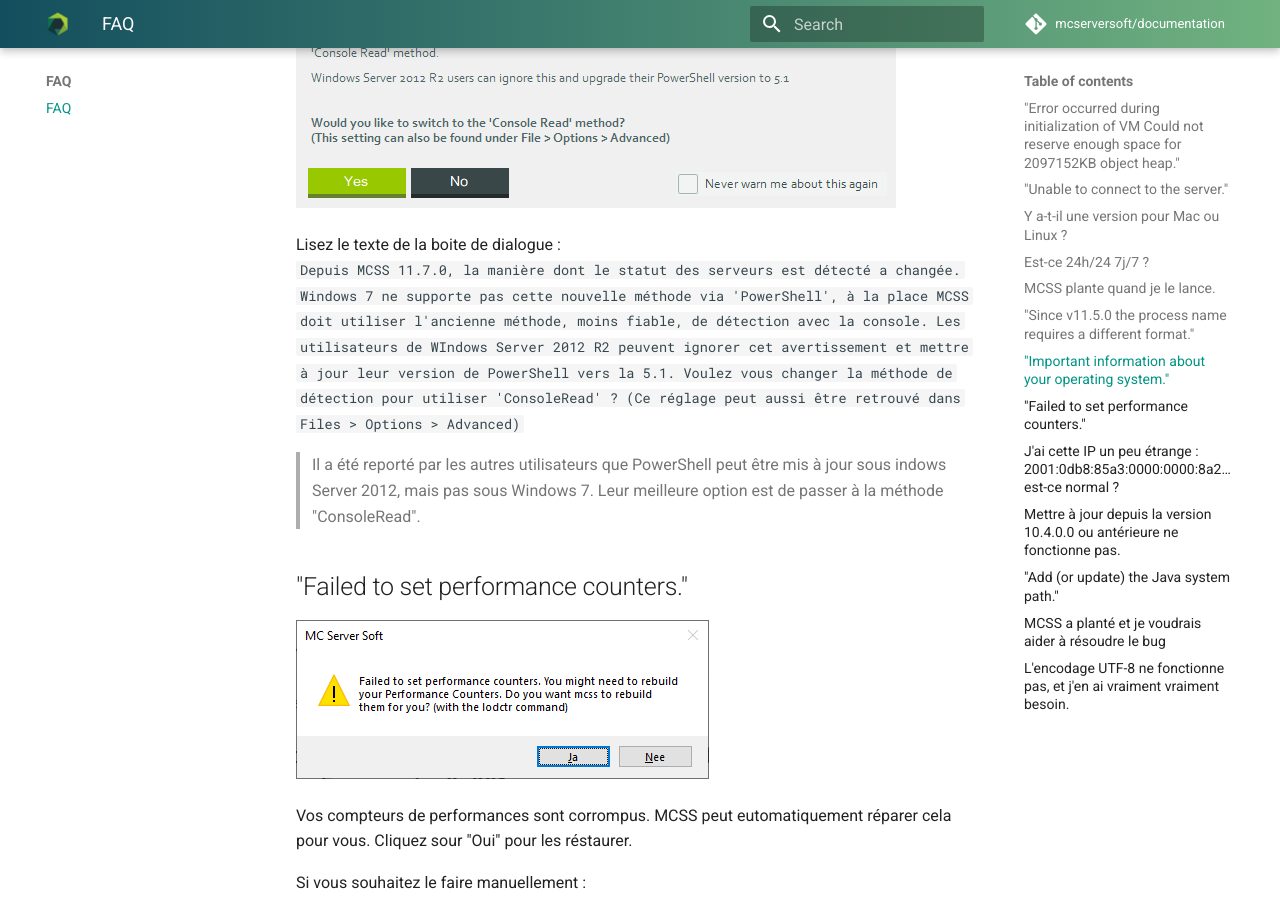
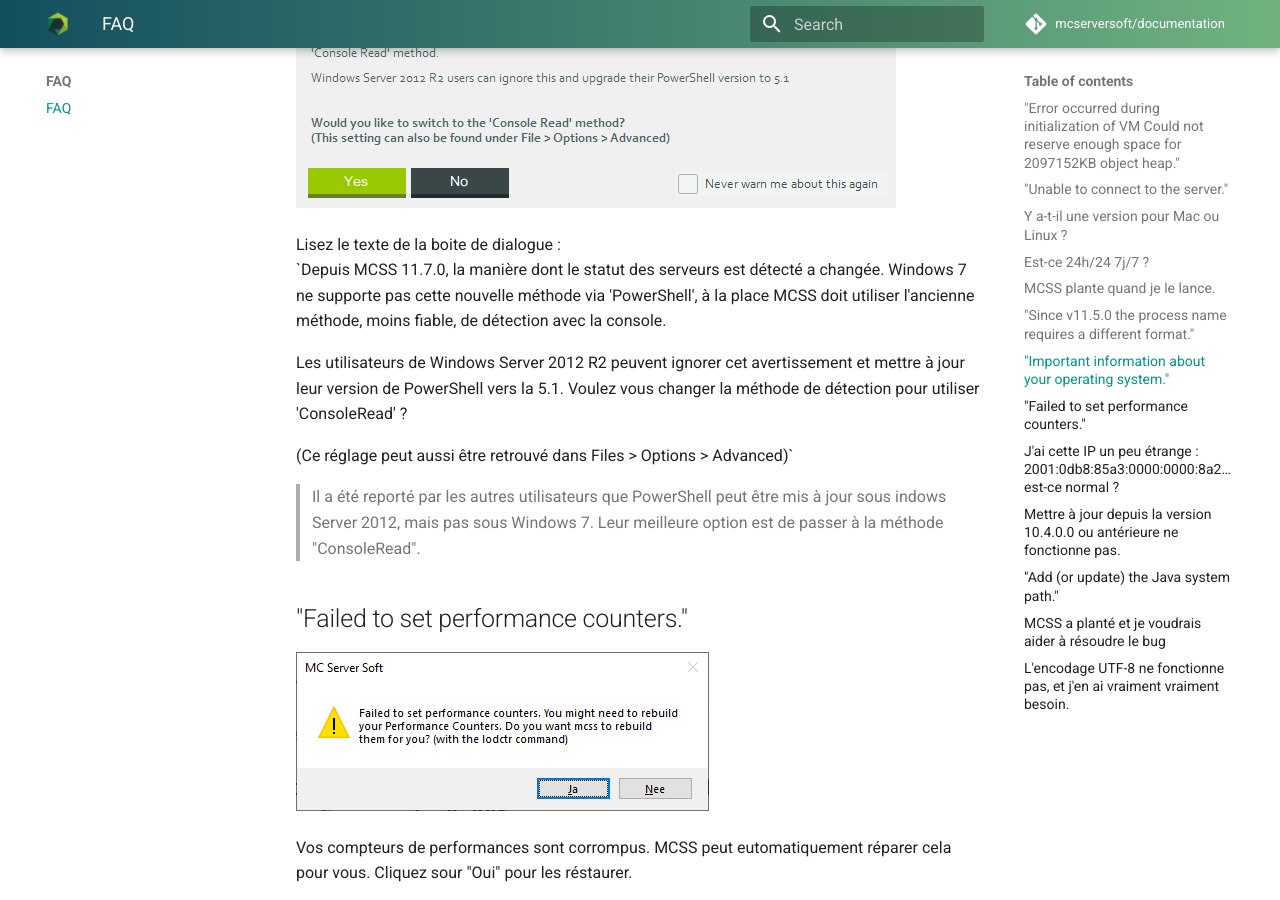
Before and after one commit to mcserversoft/documentation, an MkDocs documentation site: the page built from docs/faq.md, in a window 1280 px wide and 900 px high, scrolled down 2106 px. Built offline with MkDocs 1.6.1 and Material for MkDocs 9.7.7, drawn with Linux system fonts in a browser that asks for light colours; comment, search, counter and statistics services are not loaded.

Commit message:
Update faq.md

```diff
--- a/docs/faq.md
+++ b/docs/faq.md
@@ -73,8 +73,10 @@
 Lisez le texte de la boite de dialogue : <br>
 `Depuis MCSS 11.7.0, la manière dont le statut des serveurs est détecté a changée.
 Windows 7 ne supporte pas cette nouvelle méthode via 'PowerShell', à la place MCSS doit utiliser l'ancienne méthode, moins fiable, de détection avec la console.
-Les utilisateurs de WIndows Server 2012 R2 peuvent ignorer cet avertissement et mettre à jour leur version de PowerShell vers la 5.1.
+
+Les utilisateurs de Windows Server 2012 R2 peuvent ignorer cet avertissement et mettre à jour leur version de PowerShell vers la 5.1.
 Voulez vous changer la méthode de détection pour utiliser 'ConsoleRead' ?
+
 (Ce réglage peut aussi être retrouvé dans Files > Options > Advanced)`
 
 > Il a été reporté par les autres utilisateurs que PowerShell peut être mis à jour sous indows Server 2012, mais pas sous Windows 7. Leur meilleure option est de passer à la méthode "ConsoleRead".
```
